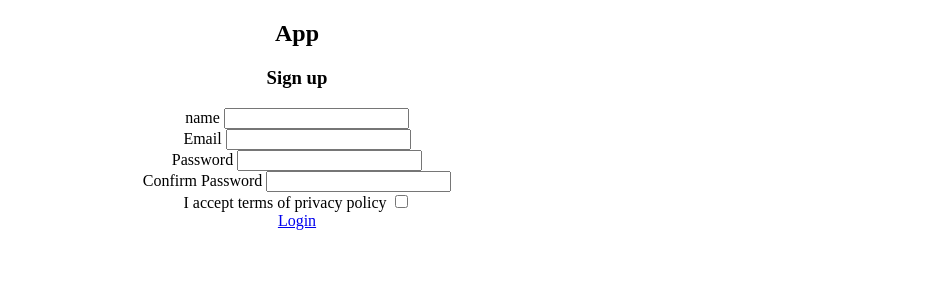
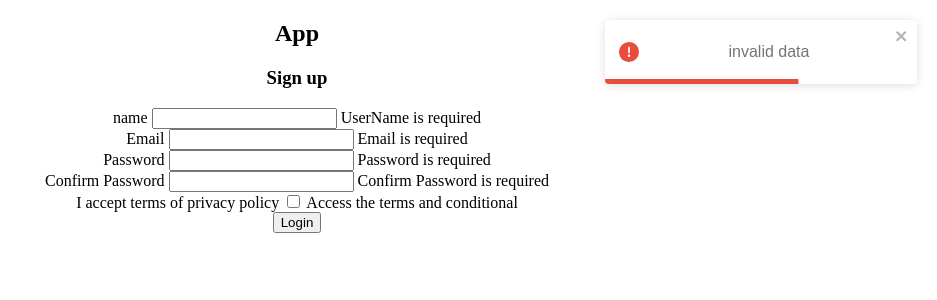
Before and after one commit to Farzaaddd/Basic-form, a React (Create React App) app: page / in a window 1280 px wide. Both pictures are taken after a click on the link "Login". Shown: the top 300 px of the page, without its empty margins (343-1280 px from the left). Built offline with nearby package versions, Linux system fonts and the light colour scheme.

Commit message:
Updated validation and added react toastify

```diff
--- a/package.json
+++ b/package.json
@@ -9,6 +9,7 @@
     "react": "^18.2.0",
     "react-dom": "^18.2.0",
     "react-scripts": "5.0.1",
+    "react-toastify": "^9.1.3",
     "web-vitals": "^2.1.4"
   },
   "scripts": {
--- a/src/components/SignUp.js
+++ b/src/components/SignUp.js
@@ -1,5 +1,9 @@
 import React, { useState, useEffect } from "react";
 import validate from "./validate";
+
+import { ToastContainer } from "react-toastify";
+import "react-toastify/dist/ReactToastify.css";
+import notify from "./toast";
 
 const SignUp = () => {
   const [data, setData] = useState({
@@ -11,10 +15,12 @@ const SignUp = () => {
   });
 
   const [errors, setErrors] = useState({});
+  const [touched, setTouched] = useState({});
+
   useEffect(() => {
     setErrors(validate(data));
     console.log(errors);
-  }, [data]);
+  }, [data, touched]);
 
   const changeHandler = (event) => {
     if (event.target.name == "isAccepted") {
@@ -26,10 +32,30 @@ const SignUp = () => {
     console.log(data);
   };
 
+  const focusHandler = (event) => {
+    setTouched({ ...touched, [event.target.name]: true });
+  };
+
+  const submitHandler = (event) => {
+    event.preventDefault();
+    if (!Object.keys(errors).length) {
+      notify("you signed successfully", "success");
+    } else {
+      notify("invalid data", "error");
+      setTouched({
+        name: true,
+        email: true,
+        password: true,
+        confirmPassword: true,
+        isAccepted: true,
+      });
+    }
+  };
+
   return (
     <div>
       <h3> Sign up </h3>
-      <form>
+      <form onSubmit={submitHandler}>
         <div>
           <label> name </label>
           <input
@@ -37,7 +63,9 @@ const SignUp = () => {
             name="name"
             value={data.name}
             onChange={changeHandler}
+            onFocus={focusHandler}
           />
+          {errors.name && touched.name && <span> {errors.name} </span>}
         </div>
 
         <div>
@@ -47,7 +75,9 @@ const SignUp = () => {
             name="email"
             value={data.email}
             onChange={changeHandler}
+            onFocus={focusHandler}
           />
+          {errors.email && touched.email && <span> {errors.email} </span>}
         </div>
 
         <div>
@@ -57,7 +87,11 @@ const SignUp = () => {
             name="password"
             value={data.password}
             onChange={changeHandler}
+            onFocus={focusHandler}
           />
+          {errors.password && touched.password && (
+            <span> {errors.password} </span>
+          )}
         </div>
 
         <div>
@@ -67,7 +101,11 @@ const SignUp = () => {
             name="confirmPassword"
             value={data.confirmPassword}
             onChange={changeHandler}
+            onFocus={focusHandler}
           />
+          {errors.confirmPassword && touched.confirmPassword && (
+            <span> {errors.confirmPassword} </span>
+          )}
         </div>
 
         <div>
@@ -77,12 +115,19 @@ const SignUp = () => {
             name="isAccepted"
             value={data.isAccepted}
             onChange={changeHandler}
+            onFocus={focusHandler}
           />
+          {errors.isAccepted && touched.isAccepted && (
+            <span> {errors.isAccepted} </span>
+          )}
         </div>
 
         <div>
-          <a href="#"> Login </a>
+          <a href="#">
+            <button type="submit">Login</button>
+          </a>
         </div>
+        <ToastContainer />
       </form>
     </div>
   );
--- /dev/null
+++ b/src/components/toast.js
@@ -0,0 +1,13 @@
+import { toast } from "react-toastify";
+
+const notify = (text, type) => {
+  if (type === "success") {
+    toast.success(text, {
+      theme: "colored",
+    });
+  } else {
+    toast.error(text);
+  }
+};
+
+export default notify;
```
Also changed, not shown: 1 other file (tests, documents, lock files or other folders).
